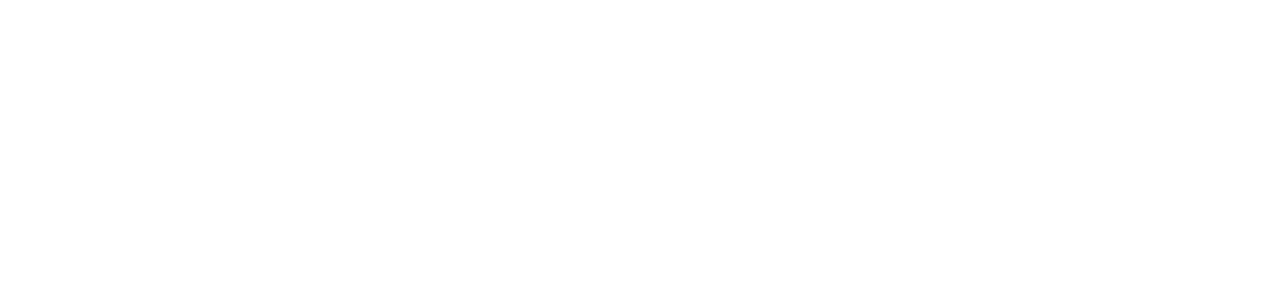
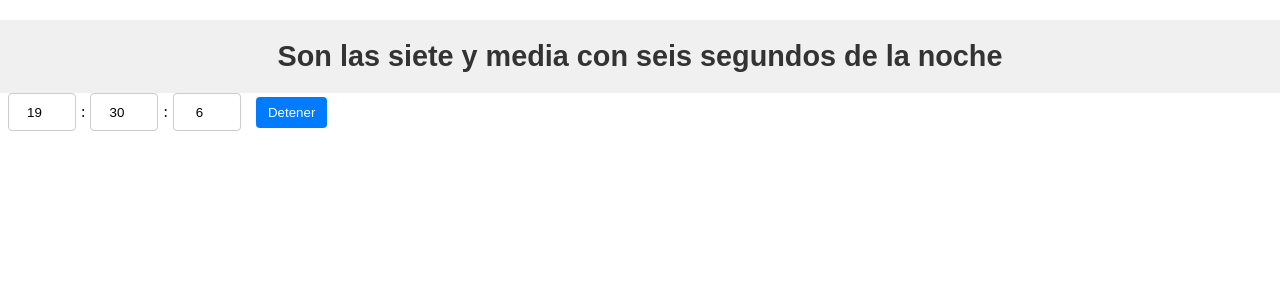
Before and after one commit to NecronX24/clocks-angular, an Angular app: page /testClock in a window 1280 px wide. Before the commit this address led to /. Shown: the top 300 px of the page. Built offline with nearby package versions, Linux system fonts and the light colour scheme.

Commit message:
feat: se añade reloj de texto

```diff
--- a/src/app/app.routes.ts
+++ b/src/app/app.routes.ts
@@ -10,6 +10,7 @@
 import { BinaryClockComponent } from './binary-clock/binary-clock.component';
 import { DigitalClockComponent } from './digital-clock/digital-clock.component';
 import { SevenSegmentsClockComponent } from './seven-segments-clock/seven-segments-clock.component';
+import { TextClockComponent } from './text-clock/text-clock.component';
 
 export const routes: Routes =
 [
@@ -27,4 +28,5 @@
     {path: 'testDigital', component: DigitalClockComponent},
 
     {path: 'testSeven', component: SevenSegmentsClockComponent},
+    {path: 'testClock', component: TextClockComponent},
 ];
--- /dev/null
+++ b/src/app/text-clock/text-clock.component.css
@@ -0,0 +1,19 @@
+.text-clock {
+    display: flex;
+    flex-direction: column;
+    align-items: center;
+    margin-top: 20px;
+    font-family: 'Arial', sans-serif;
+    width: 100%;
+}
+
+.clock-text {
+    width: 100%;
+    font-size: 1.8rem;
+    font-weight: bold;
+    color: #333;
+    text-align: center;
+    background-color: #f0f0f0;
+    padding: 20px;
+    border-radius: 10px;
+}
--- /dev/null
+++ b/src/app/text-clock/text-clock.component.html
@@ -0,0 +1,9 @@
+<div class="text-clock">
+  <div class="clock-text">
+    {{ getTextHour() }}
+  </div>
+
+</div>
+<app-time-input
+    (timeUpdated)="onTimeUpdate($event)">
+</app-time-input>
--- /dev/null
+++ b/src/app/text-clock/text-clock.component.ts
@@ -0,0 +1,65 @@
+import { Component } from '@angular/core';
+import { CommonModule } from '@angular/common';
+import { TimeInputComponent } from '../time-input/time-input.component';
+
+@Component({
+  selector: 'app-text-clock',
+  templateUrl: './text-clock.component.html',
+  styleUrls: ['./text-clock.component.css'],
+  standalone: true,
+  imports: [CommonModule, TimeInputComponent]
+})
+export class TextClockComponent {
+  currentTime: string = '';
+
+  onTimeUpdate(time: string) {
+    this.currentTime = time;
+  }
+
+  getTextHour(): string {
+    let [hour, minute, second] = this.currentTime.split(':').map(Number);
+
+    let timeOfDay:string='';
+    if(hour>=0 && hour<6) timeOfDay=' de la madrugada';
+    if(hour>=6 && hour<12) timeOfDay=' de la mañana';
+    if(hour>=12 && hour<18) timeOfDay=' de la tarde';
+    if(hour>=18 && hour<24) timeOfDay=' de la noche';
+
+    let textHour:string;
+    if (hour==1 || hour==13) textHour= 'una';
+    else{
+      if (hour>12) hour=hour-12;
+      else if (hour==0) hour=12;
+      textHour = this.transformNumber(hour);
+    }
+
+    let textMinute:string;
+    if(minute==0) textMinute = ' en punto';
+    else if(minute==15) textMinute = ' y cuarto';
+    else if(minute==30) textMinute = ' y media';
+    else if(minute==45) textMinute = ' menos cuarto';
+    else textMinute = ` y ${this.transformNumber(minute)}`;
+
+    let textSecond:string;
+    if(second==0) textSecond='';
+    else textSecond = ` con ${this.transformNumber(second)} segundos`;
+
+    return `Son las ${textHour}${textMinute}${textSecond}${timeOfDay}`;
+  }
+
+  private transformNumber(num: number): string {
+    const units = ['', 'un', 'dos', 'tres', 'cuatro', 'cinco', 'seis', 'siete', 'ocho', 'nueve'];
+    const tens = ['diez', 'once', 'doce', 'trece', 'catorce', 'quince', 'dieciséis', 'diecisiete', 'dieciocho', 'diecinueve', 'veinte'];
+    const decimal = ['','veinti','veinte', 'treinta', 'cuarenta', 'cincuenta'];
+    if (num < 10) return units[num];
+    if (num >= 10 && num <= 20) return tens[num - 10];
+    if (num > 20 && num <= 29) return `${decimal[1]}${units[num-20]}`;
+    if (num >= 30 && num < 60) {
+      const ten = Math.floor(num / 10);
+      const unit = num % 10;
+      return decimal[ten] + (unit !== 0 ? ` y ${units[unit]}` : '');
+    }
+    return '';
+  }
+
+}
```
